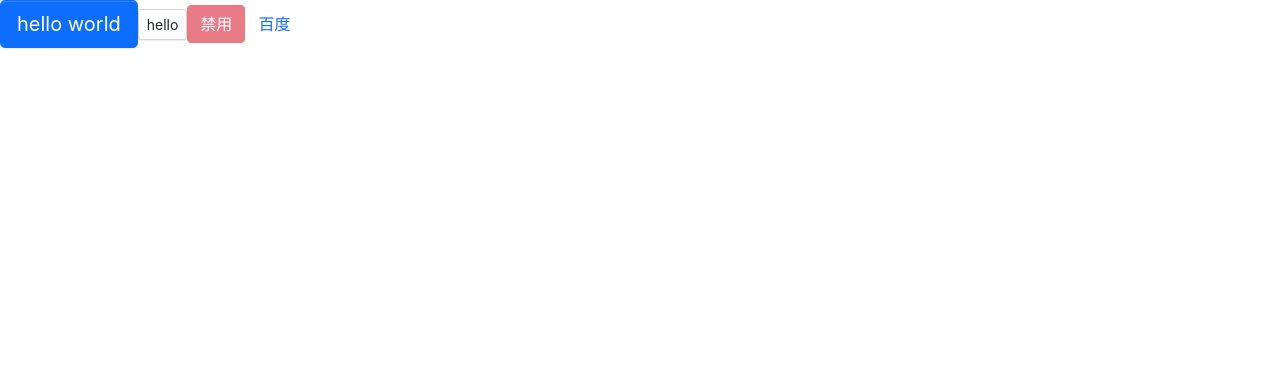
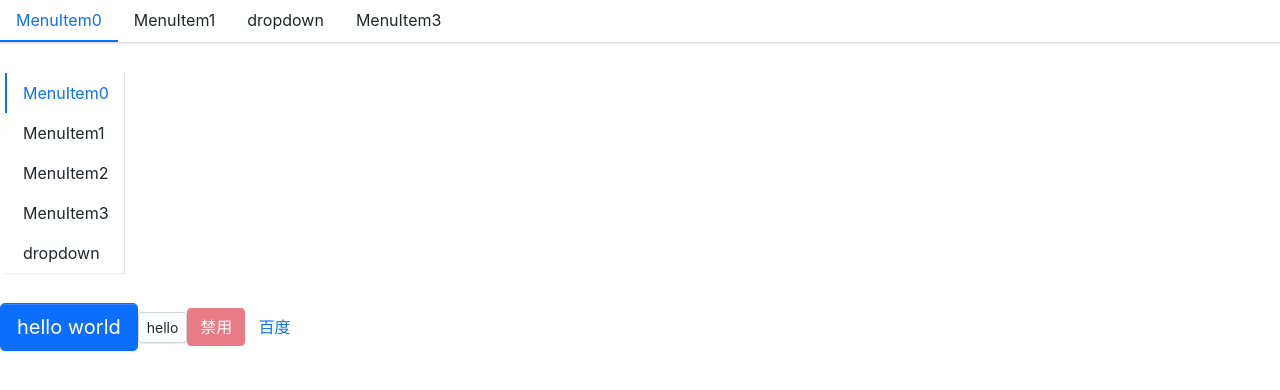
Before and after one commit to IMU-Y/antd-components, a React (Vite) app: page / in a window 1280 px wide. Shown: the top 390 px of the page. Built offline with nearby package versions, Linux system fonts and the light colour scheme.

Commit message:
feat: 新增菜单组件

```diff
--- a/src/App.tsx
+++ b/src/App.tsx
@@ -1,7 +1,31 @@
 import Button, { ButtonType, ButtonSize } from './components/Button';
+import Menu from './components/Menu';
+import MenuItem from './components/Menu/MenuItem';
+import SubMenu from './components/Menu/SubMenu';
 function App() {
   return (
     <>
+      <Menu defaultIndex={0} onSelect={(index) => { alert(index) }}>
+        <MenuItem>MenuItem0</MenuItem>
+        <MenuItem>MenuItem1</MenuItem>
+        <SubMenu title='dropdown'>
+          <MenuItem>SubItem1</MenuItem>
+          <MenuItem>SubItem2</MenuItem>
+          <MenuItem>SubItem3</MenuItem>
+        </SubMenu>
+        <MenuItem>MenuItem3</MenuItem>
+      </Menu>
+      <Menu defaultIndex={0} onSelect={(index) => { alert(index) }} mode='vertical'>
+        <MenuItem>MenuItem0</MenuItem>
+        <MenuItem>MenuItem1</MenuItem>
+        <MenuItem>MenuItem2</MenuItem>
+        <MenuItem>MenuItem3</MenuItem>
+        <SubMenu title='dropdown'>
+          <MenuItem>SubItem1</MenuItem>
+          <MenuItem>SubItem2</MenuItem>
+          <MenuItem>SubItem3</MenuItem>
+        </SubMenu>
+      </Menu>
       <Button btnType={ButtonType.Primary} size={ButtonSize.Large}>hello world</Button>
       <Button btnType={ButtonType.Default} size={ButtonSize.Small}>hello</Button>
       <Button btnType={ButtonType.Danger} disabled>禁用</Button>
--- /dev/null
+++ b/src/components/Menu/MenuItem.tsx
@@ -0,0 +1,30 @@
+import React, { useContext } from 'react';
+import classNames from 'classnames';
+import { MenuContext } from './index';
+export interface IMenuItemProps {
+  index?: number;
+  disabled?: boolean;
+  className?: string;
+  style?: React.CSSProperties;
+  children?: React.ReactNode
+}
+const MenuItem: React.FC<IMenuItemProps> = (props) => {
+  const { index, disabled, className, style, children } = props;
+  const context = useContext(MenuContext);
+  const classes = classNames('menu-item', className, {
+    'is-disabled': disabled,
+    'is-active': context.currentActive === index,
+  });
+  const handleClick = () => {
+    if (context.onSelect && !disabled && (typeof index === 'number')) {
+      context.onSelect(index);
+    }
+  }
+  return (
+    <li style={style} className={classes} onClick={handleClick}>
+      {children}
+    </li>
+  )
+}
+
+export default MenuItem;
--- /dev/null
+++ b/src/components/Menu/SubMenu.tsx
@@ -0,0 +1,64 @@
+import React, { useContext, useState } from 'react';
+import classNames from 'classnames';
+import { MenuContext } from './index';
+export interface ISubMenuProps {
+  index?: number;
+  title: string;
+  className?: string;
+  children?: React.ReactNode;
+}
+const SubMenu: React.FC<ISubMenuProps> = ({ index, title, className, children }) => {
+  const [menuOpen, setMenuOpen] = useState<boolean>(false);
+  const context = useContext(MenuContext);
+  const classes = classNames('menu-item submenu-item', className, {
+    'is-active': context.currentActive === index,
+  });
+
+  // 负责渲染子元素
+  const renderChildren = () => {
+    const className = classNames('antd-submenu', {
+      'menu-opened': menuOpen,
+    });
+    // 遍历所有children元素
+    const childrenComponent = React.Children.map(children, (child) => {
+      const childElement = child as React.FunctionComponentElement<ISubMenuProps>;
+      const { name } = childElement.type;
+      // 判断SubMenu中只能有MenuItem
+      if (name === 'MenuItem') {
+        return childElement;
+      } else {
+        console.error("Warning: SubMenu has a child which is not a MenuItem component")
+      }
+    });
+    return <ul className={className}>{childrenComponent}</ul>
+  };
+  const handleClick = (e: React.MouseEvent) => {
+    e.preventDefault();
+    setMenuOpen(!menuOpen);
+  }
+  let timer: number;
+  const handleMouse = (e: React.MouseEvent, toggle: boolean) => {
+    clearTimeout(timer);
+    e.preventDefault();
+    timer = setTimeout(() => {
+      setMenuOpen(toggle);
+    }, 300)
+  }
+  const clickEvents = context.mode === 'vertical' ? {
+    onClick: handleClick
+  } : {}
+  const hoverEvents = context.mode !== 'vertical' ? {
+    onMouseEnter: (e: React.MouseEvent) => { handleMouse(e, true) },
+    onMouseLeave: (e: React.MouseEvent) => { handleMouse(e, false) }
+  } : {}
+  return (
+    <li className={classes} key={index} {...hoverEvents}>
+      <div className="submenu-title" onClick={handleClick} {...clickEvents}>
+        {title}
+      </div>
+      {/* 下拉菜单里面的内容 */}
+      {renderChildren()}
+    </li>
+  );
+};
+export default SubMenu;
--- /dev/null
+++ b/src/components/Menu/_style.scss
@@ -0,0 +1,135 @@
+.antd-menu {
+  display: flex;
+  flex-wrap: wrap;
+  padding-left: 0;
+  margin-bottom: 30px;
+  list-style: none;
+  box-shadow: $menu-box-shadow;
+
+  .menu-item {
+    padding: $menu-item-padding-y $menu-item-padding-x;
+    cursor: pointer;
+    transition: $menu-transition;
+
+    &:hover,
+    &:focus {
+      text-decoration: none;
+    }
+
+    &.is-disabled {
+      color: $menu-item-disabled-color;
+      pointer-events: none;
+      cursor: default;
+    }
+
+    &.is-active {
+      color: $menu-item-active-color;
+      border-bottom: $menu-item-active-border-width solid $menu-item-active-color;
+    }
+
+    &:hover {
+      color: $menu-item-active-color;
+    }
+  }
+
+  // 一级菜单 + 二级菜单
+  .submenu-item {
+    position: relative;
+
+    .submenu-title {
+      display: flex;
+      align-items: center;
+    }
+
+    .arrow-icon {
+      transition: transform .25s ease-in-out;
+      margin-left: 3px;
+    }
+
+    &:hover {
+      .arrow-icon {
+        transform: rotate(180deg);
+      }
+    }
+  }
+
+  // 子下拉列表项（不包括一级项）
+  .antd-submenu {
+    display: none;
+    list-style: none;
+    padding-left: 0;
+    white-space: nowrap;
+
+    .menu-item {
+      padding: $menu-item-padding-y $menu-item-padding-x;
+      cursor: pointer;
+      transition: $menu-transition;
+      color: $body-color;
+
+      &.is-active,
+      &:hover {
+        color: $menu-item-active-color !important;
+      }
+    }
+  }
+
+  .antd-submenu.menu-opened {
+    display: block;
+  }
+}
+
+// 水平方向
+.menu-horizontal {
+  border-bottom: $menu-border-width solid $menu-border-color;
+
+  >.menu-item {
+    border-bottom: $menu-item-active-border-width solid transparent;
+  }
+
+  .antd-submenu {
+    position: absolute;
+    background: $white;
+    z-index: 100;
+    top: calc(100% + 8px);
+    left: 0;
+    border: $menu-border-width solid $menu-border-color;
+    box-shadow: $submenu-box-shadow;
+  }
+}
+
+// 垂直方向
+.menu-vertical {
+  flex-direction: column;
+  border-bottom: 0px;
+  border-right: $menu-border-width solid $menu-border-color;
+  width: 120px;
+  margin-left: 5px;
+
+  .menu-item {
+    border-left: $menu-item-active-border-width solid transparent;
+
+    &.is-active,
+    &:hover {
+      border-bottom: 0px;
+      border-left: $menu-item-active-border-width solid $menu-item-active-color;
+    }
+  }
+
+  .antd-submenu {
+    list-style: none;
+    padding-left: 0;
+    white-space: nowrap;
+
+    .menu-item {
+      padding: $menu-item-padding-y $menu-item-padding-x;
+      cursor: pointer;
+      transition: $menu-transition;
+      color: $body-color;
+
+      &.is-active,
+      &:hover {
+        color: $menu-item-active-color;
+      }
+    }
+  }
+}
--- /dev/null
+++ b/src/components/Menu/index.tsx
@@ -0,0 +1,64 @@
+import React, { createContext, useState } from 'react';
+import classNames from 'classnames';
+import { IMenuItemProps } from './MenuItem';
+type MenuMode = 'horizontal' | 'vertical';
+type SelectCallback = (selectedIndex: number) => void
+export interface IMenuProps {
+  defaultIndex?: number;//默认高亮菜单项
+  mode?: MenuMode;//菜单布局
+  onSelect?: SelectCallback;
+  className?: string;
+  style?: React.CSSProperties;
+  children?: React.ReactNode;
+}
+interface IMenuContext {
+  onSelect?: SelectCallback;
+  currentActive: number;
+  mode?: MenuMode;
+}
+export const MenuContext = createContext<IMenuContext>({ currentActive: 0 });
+
+const Menu: React.FC<IMenuProps> = (props) => {
+  const { defaultIndex, mode, children, style, className, onSelect } = props;
+  const [currentActive, setActive] = useState(defaultIndex);
+  const classes = classNames('antd-menu', className, {
+    [`menu-${mode}`]: mode,
+  });
+  const handleClick = (index: number) => {
+    setActive(index);
+    if (onSelect) {
+      onSelect(index);
+    }
+  };
+  const passedContext: IMenuContext = {
+    currentActive: currentActive ? currentActive : 0,
+    onSelect: handleClick,
+    mode: mode,
+  }
+  const renderChildren = () => {
+    // 判断子元素只能是MenuItem或者SubMenu
+    return React.Children.map(children, (child, index) => {
+      const childElement = child as React.FunctionComponentElement<IMenuItemProps>;
+      const { name } = childElement.type;
+      if (name === 'MenuItem' || name === 'SubMenu') {
+        return React.cloneElement(childElement, {
+          index: index,
+        })
+      } else {
+        console.error("Warning: Menu has a child which is not a MenuItem component")
+      }
+    })
+  }
+  return (
+    <ul className={classes} style={style}>
+      <MenuContext.Provider value={passedContext}>
+        {renderChildren()}
+      </MenuContext.Provider>
+    </ul>
+  )
+}
+Menu.defaultProps = {
+  defaultIndex: 0,
+  mode: 'horizontal',
+}
+export default Menu;
--- a/src/styles/_variables.scss
+++ b/src/styles/_variables.scss
@@ -86,7 +86,7 @@ $body-text-align: null !default;
 // Spacing
 $spacer: 1rem !default;
 
-$headings-margin-bottom: $spacer / 2 !default;
+$headings-margin-bottom: calc($spacer / 2) !default;
 $headings-font-family: null !default;
 $headings-font-style: null !default;
 $headings-font-weight: 500 !default;
@@ -212,3 +212,20 @@ $btn-border-radius-lg: $border-radius-lg !default;
 $btn-border-radius-sm: $border-radius-sm !default;
 
 $btn-transition: color .15s ease-in-out, background-color .15s ease-in-out, border-color .15s ease-in-out, box-shadow .15s ease-in-out !default;
+
+// menu
+$menu-border-width: $border-width !default;
+$menu-border-color: $border-color !default;
+$menu-box-shadow: inset 0 1px 0 rgba($white, .15), 0 1px 1px rgba($black, .075) !default;
+$menu-transition: color .15s ease-in-out, border-color .15s ease-in-out !default;
+
+// menu-item
+$menu-item-padding-y: .5rem !default;
+$menu-item-padding-x: 1rem !default;
+$menu-item-active-color: $primary !default;
+$menu-item-active-border-width: 2px !default;
+$menu-item-disabled-color: $gray-600 !default;
+
+//sub-menu
+//submenu
+$submenu-box-shadow: 0 2px 4px 0 rgba(0, 0, 0, .12), 0 0 6px 0 rgba(0, 0, 0, .04);
--- a/src/styles/index.scss
+++ b/src/styles/index.scss
@@ -9,3 +9,6 @@
 
 // button
 @import "../components/Button/style";
+
+// menu
+@import "../components/Menu/style";
```
